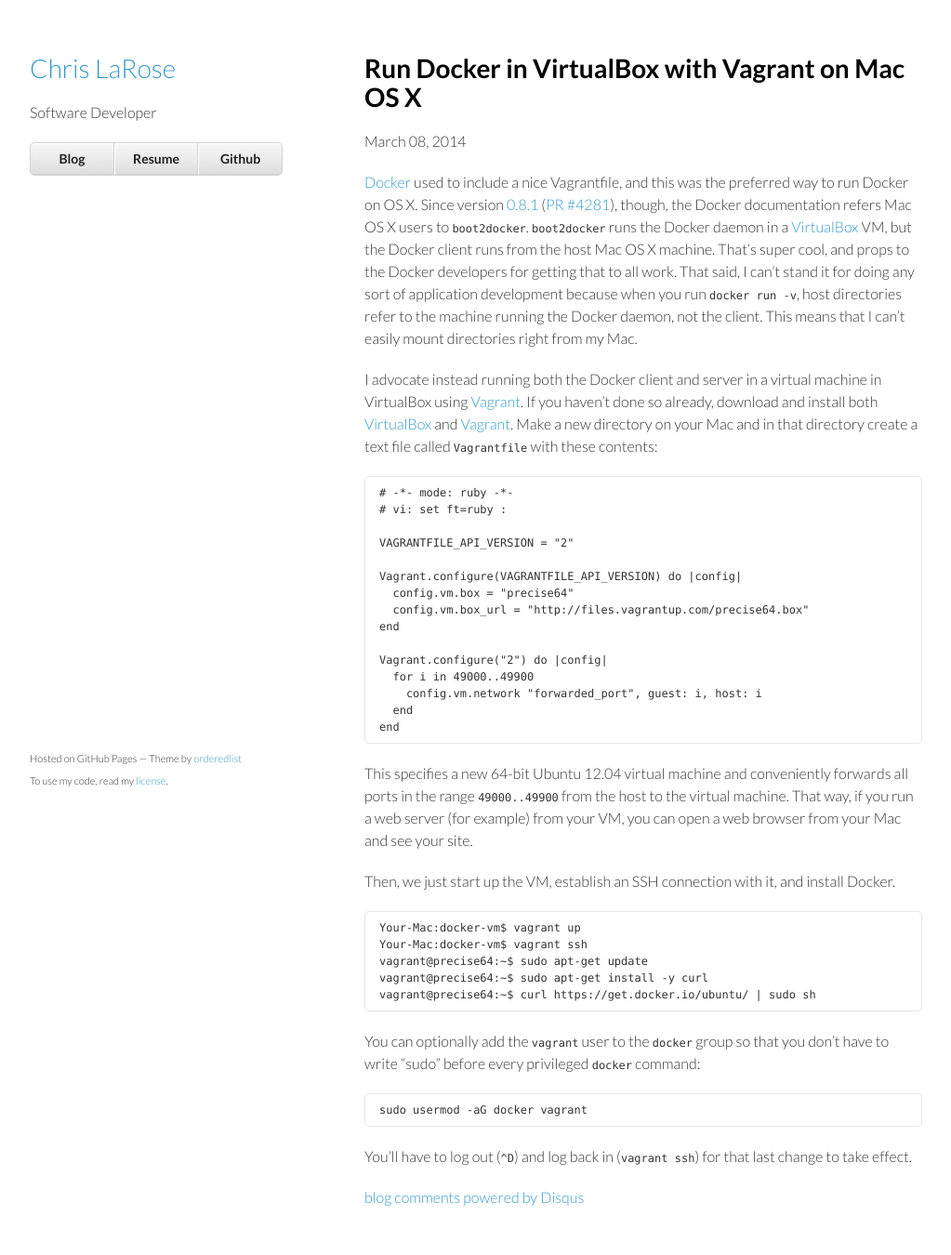
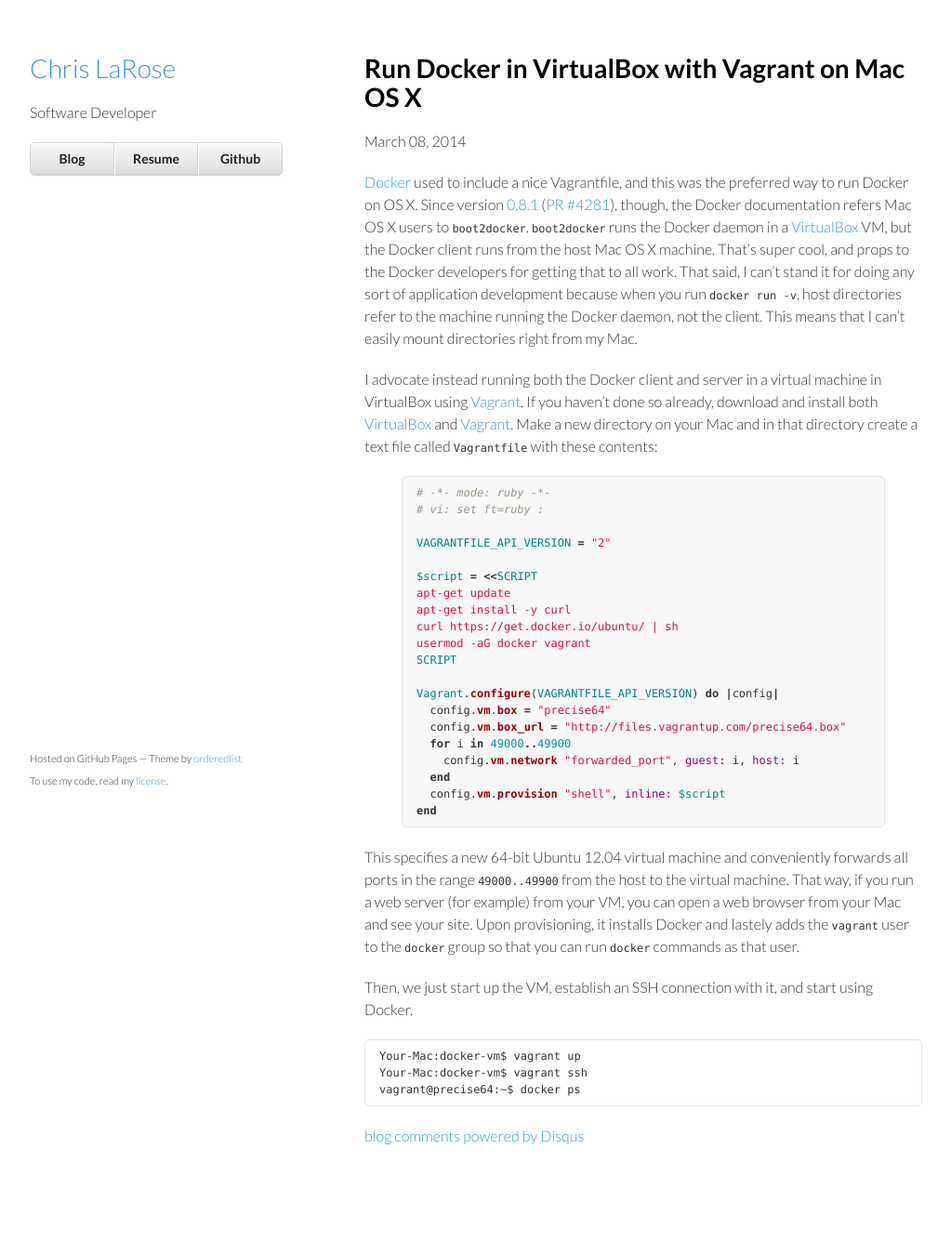
Before and after one commit to cjlarose/cjlarose.github.io, a Jekyll site: the page built from _posts/2014-03-08-run-docker-with-vagrant.md, in a window 1280 px wide. Shown: the whole page at 93% size, without its empty margins (128-1151 px from the left). Built offline with Jekyll 4.4.1, drawn with Linux system fonts in a browser that asks for light colours; comment, search, counter and statistics services are not loaded; after the commit the page ends 1284 px from its top, so only the background shows below that.

Commit message:
Update Docker-in-Vagrant post with Vagrantfile that includes inline script to install Docker

```diff
--- a/_posts/2014-03-08-run-docker-with-vagrant.md
+++ b/_posts/2014-03-08-run-docker-with-vagrant.md
@@ -20,44 +20,42 @@
 directory on your Mac and in that directory create a text file called
 `Vagrantfile` with these contents:
 
-    # -*- mode: ruby -*-
-    # vi: set ft=ruby :
+{% highlight ruby %}
+# -*- mode: ruby -*-
+# vi: set ft=ruby :
 
-    VAGRANTFILE_API_VERSION = "2"
+VAGRANTFILE_API_VERSION = "2"
 
-    Vagrant.configure(VAGRANTFILE_API_VERSION) do |config|
-      config.vm.box = "precise64"
-      config.vm.box_url = "http://files.vagrantup.com/precise64.box"
-    end
+$script = <<SCRIPT
+apt-get update
+apt-get install -y curl
+curl https://get.docker.io/ubuntu/ | sh
+usermod -aG docker vagrant
+SCRIPT
 
-    Vagrant.configure("2") do |config|
-      for i in 49000..49900
-        config.vm.network "forwarded_port", guest: i, host: i
-      end
-    end
+Vagrant.configure(VAGRANTFILE_API_VERSION) do |config|
+  config.vm.box = "precise64"
+  config.vm.box_url = "http://files.vagrantup.com/precise64.box"
+  for i in 49000..49900
+    config.vm.network "forwarded_port", guest: i, host: i
+  end
+  config.vm.provision "shell", inline: $script
+end
+{% endhighlight %}
 
 This specifies a new 64-bit Ubuntu 12.04 virtual machine and conveniently
 forwards all ports in the range `49000..49900` from the host to the virtual
 machine. That way, if you run a web server (for example) from your VM, you can
-open a web browser from your Mac and see your site.
+open a web browser from your Mac and see your site. Upon provisioning, it
+installs Docker and lastely adds the `vagrant` user to the `docker` group so
+that you can run `docker` commands as that user.
 
-Then, we just start up the VM, establish an SSH connection with it, and install
-Docker.
+Then, we just start up the VM, establish an SSH connection with it, and start
+using Docker.
 
     Your-Mac:docker-vm$ vagrant up
     Your-Mac:docker-vm$ vagrant ssh
-    vagrant@precise64:~$ sudo apt-get update
-    vagrant@precise64:~$ sudo apt-get install -y curl
-    vagrant@precise64:~$ curl https://get.docker.io/ubuntu/ | sudo sh
-
-You can optionally add the `vagrant` user to the `docker` group so that you
-don't have to write "sudo" before every privileged `docker`
-command:
-
-    sudo usermod -aG docker vagrant
-
-You'll have to log out (`^D`) and log back in (`vagrant ssh`) for that last
-change to take effect.
+    vagrant@precise64:~$ docker ps
 
 [1]: https://www.docker.io/
 [2]: https://github.com/dotcloud/docker/blob/master/CHANGELOG.md
```
